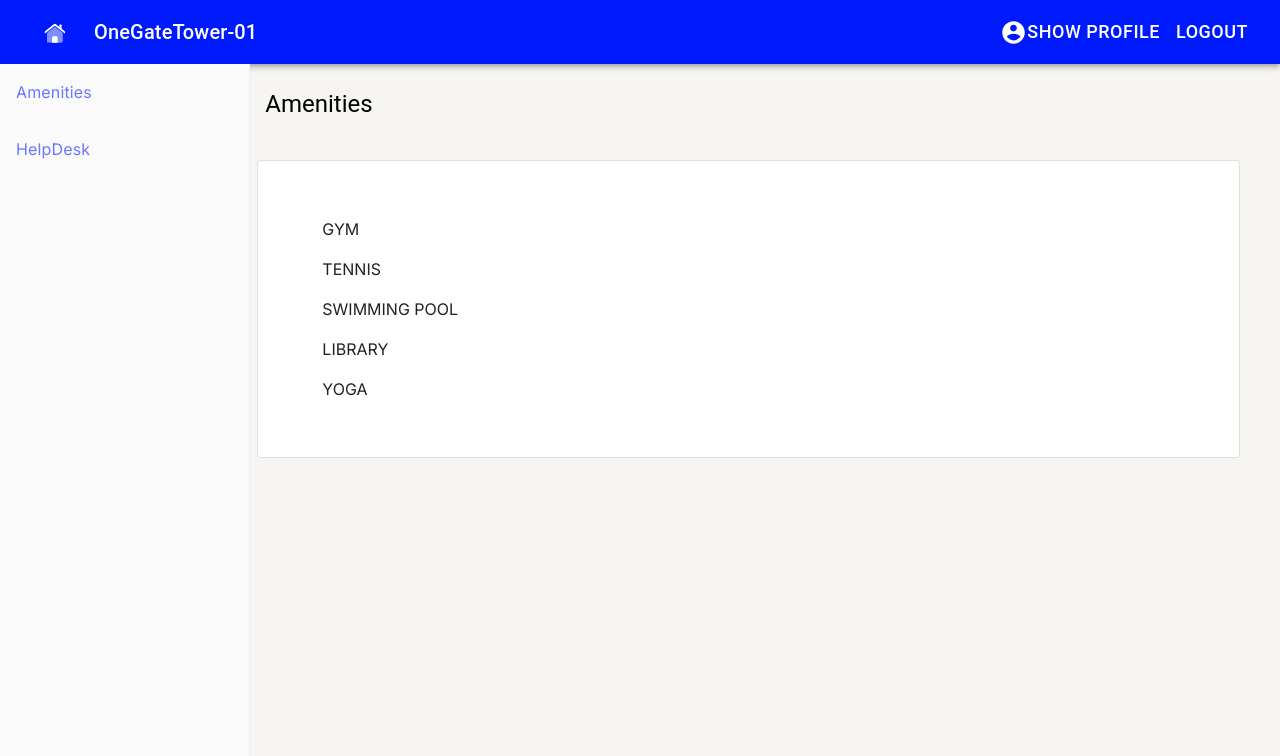
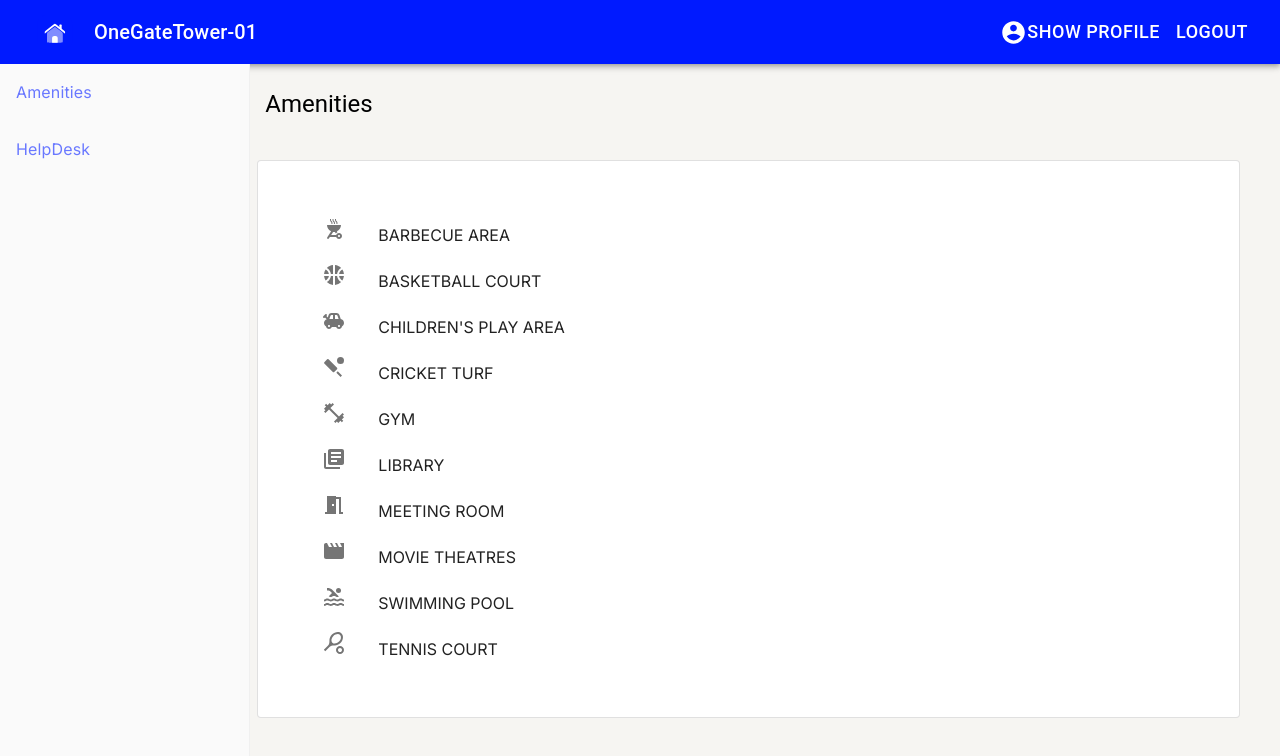
Before and after one commit to SalDev1/IBM_OneGate, a React (Vite) app: page /dashboard/amenities/book-amenity in a window 1280 px wide. Shown: the top 756 px of the page. Built offline with nearby package versions, Linux system fonts and the light colour scheme.

Commit message:
added more ammenities

```diff
--- a/src/pages/AmenitySelect.tsx
+++ b/src/pages/AmenitySelect.tsx
@@ -1,13 +1,24 @@
 import {
+  Button,
   Card,
   Grid,
   ListItemButton,
   Typography,
 } from "@mui/material";
 import { Link } from "react-router-dom";
+import ListItemIcon from '@mui/material/ListItemIcon';
+import SportsTennisIcon from '@mui/icons-material/SportsTennis';
+import FitnessCenterIcon from '@mui/icons-material/FitnessCenter';
+import PoolIcon from '@mui/icons-material/Pool';
+import LibraryBooksIcon from '@mui/icons-material/LibraryBooks';
+import SportsBasketballIcon from '@mui/icons-material/SportsBasketball';
+import SportsCricketIcon from '@mui/icons-material/SportsCricket';
+import MovieIcon from '@mui/icons-material/Movie';
+import ToysIcon from '@mui/icons-material/Toys';
+import OutdoorGrillIcon from '@mui/icons-material/OutdoorGrill';
+import MeetingRoomIcon from '@mui/icons-material/MeetingRoom';
 import DNavBar from "../components/DNavBar";
 import DSideBar from "../components/DSideBar";
-
 export default function AmenitySelect() {
   return (
     <div style={{ backgroundColor: "#F6F5F2" }}>
@@ -23,6 +34,7 @@ export default function AmenitySelect() {
           <Typography variant="h5" marginLeft="3rem" display="flex">
             Amenities
           </Typography>
+
           <Card
             variant="outlined"
             sx={{ maxWidth: 1200, margin: 5, padding: 6 }}
@@ -32,46 +44,96 @@ export default function AmenitySelect() {
                 to="book-amenity-date"
                 state={{
                   amenity: {
-                    name: "gym",
+                    name: "Barbecue Area",
                     description:
                       "Lorem ipsum dolor, sit amet consectetur adipisicing elit. Similique ab itaque iusto sed animi officiis, nobis laboriosam! Magni non assumenda modi, minima fugit laborum numquam qui natus.Laborum, hic quibusdam.",
                   },
                 }}
               >
-                GYM
+                <ListItemIcon>
+                <OutdoorGrillIcon/>
+                </ListItemIcon>
+                BARBECUE AREA
               </Link>
               <br></br>
             </ListItemButton>
+
+            <ListItemButton >
+              <Link
+                to="book-amenity-date"
+                state={{
+                  amenity: {
+                    name: "Bsketball Court",
+                    description:
+                      "Lorem ipsum dolor, sit amet consectetur adipisicing elit. Similique ab itaque iusto sed animi officiis, nobis laboriosam! Magni non assumenda modi, minima fugit laborum numquam qui natus.Laborum, hic quibusdam.",
+                  },
+                }}
+              >
+                <ListItemIcon>
+                <SportsBasketballIcon/>
+                </ListItemIcon>
+                BASKETBALL COURT
+              </Link>
+              <br></br>
+            </ListItemButton>
+
             <ListItemButton>
               <Link
                 to="book-amenity-date"
                 state={{
                   amenity: {
-                    name: "tennis",
+                    name: "Children's Play Area",
                     description:
                       "Lorem ipsum dolor, sit amet consectetur adipisicing elit. Similique ab itaque iusto sed animi officiis, nobis laboriosam! Magni non assumenda modi, minima fugit laborum numquam qui natus.Laborum, hic quibusdam.",
                   },
                 }}
               >
-                TENNIS
+                <ListItemIcon>
+                <ToysIcon/>
+                </ListItemIcon>
+                CHILDREN'S PLAY AREA
               </Link>
               <br></br>
             </ListItemButton>
+
             <ListItemButton>
               <Link
                 to="book-amenity-date"
                 state={{
                   amenity: {
-                    name: "swimming",
+                    name: "Cricket Turf",
                     description:
                       "Lorem ipsum dolor, sit amet consectetur adipisicing elit. Similique ab itaque iusto sed animi officiis, nobis laboriosam! Magni non assumenda modi, minima fugit laborum numquam qui natus.Laborum, hic quibusdam.",
                   },
                 }}
               >
-                SWIMMING POOL
+                <ListItemIcon>
+                <SportsCricketIcon/>
+                </ListItemIcon>
+                CRICKET TURF
               </Link>
               <br></br>
             </ListItemButton>
+
+            <ListItemButton >
+              <Link
+                to="book-amenity-date"
+                state={{
+                  amenity: {
+                    name: "Gym",
+                    description:
+                      "Lorem ipsum dolor, sit amet consectetur adipisicing elit. Similique ab itaque iusto sed animi officiis, nobis laboriosam! Magni non assumenda modi, minima fugit laborum numquam qui natus.Laborum, hic quibusdam.",
+                  },
+                }}
+              >
+                <ListItemIcon>
+              <FitnessCenterIcon />
+            </ListItemIcon>
+                GYM
+              </Link>
+              <br></br>
+            </ListItemButton>
+
             <ListItemButton>
               <Link
                 to="book-amenity-date"
@@ -83,26 +145,92 @@ export default function AmenitySelect() {
                   },
                 }}
               >
+                <ListItemIcon>
+                <LibraryBooksIcon/>
+                </ListItemIcon>
                 LIBRARY
               </Link>
               <br></br>
             </ListItemButton>
+
             <ListItemButton>
               <Link
                 to="book-amenity-date"
                 state={{
                   amenity: {
-                    name: "yoga",
+                    name: "Meeting Room",
                     description:
                       "Lorem ipsum dolor, sit amet consectetur adipisicing elit. Similique ab itaque iusto sed animi officiis, nobis laboriosam! Magni non assumenda modi, minima fugit laborum numquam qui natus.Laborum, hic quibusdam.",
                   },
                 }}
               >
-                YOGA
+                <ListItemIcon>
+                <MeetingRoomIcon/>
+                </ListItemIcon>
+                MEETING ROOM
               </Link>
               <br></br>
             </ListItemButton>
+
+            <ListItemButton>
+              <Link
+                to="book-amenity-date"
+                state={{
+                  amenity: {
+                    name: "Movie Theatres",
+                    description:
+                      "Lorem ipsum dolor, sit amet consectetur adipisicing elit. Similique ab itaque iusto sed animi officiis, nobis laboriosam! Magni non assumenda modi, minima fugit laborum numquam qui natus.Laborum, hic quibusdam.",
+                  },
+                }}
+              >
+                <ListItemIcon>
+                <MovieIcon/>
+                </ListItemIcon>
+                MOVIE THEATRES
+              </Link>
+              <br></br>
+            </ListItemButton>
+
+            <ListItemButton>
+              <Link
+                to="book-amenity-date"
+                state={{
+                  amenity: {
+                    name: "Swimming Pool",
+                    description:
+                      "Lorem ipsum dolor, sit amet consectetur adipisicing elit. Similique ab itaque iusto sed animi officiis, nobis laboriosam! Magni non assumenda modi, minima fugit laborum numquam qui natus.Laborum, hic quibusdam.",
+                  },
+                }}
+              >
+                <ListItemIcon>
+                <PoolIcon/>
+                </ListItemIcon>
+                SWIMMING POOL
+              </Link>
+              <br></br>
+            </ListItemButton>
+
+            <ListItemButton>
+              <Link
+                to="book-amenity-date"
+                state={{
+                  amenity: {
+                    name: "Tennis Court",
+                    description:
+                      "Lorem ipsum dolor, sit amet consectetur adipisicing elit. Similique ab itaque iusto sed animi officiis, nobis laboriosam! Magni non assumenda modi, minima fugit laborum numquam qui natus.Laborum, hic quibusdam.",
+                  },
+                }}
+              >
+                <ListItemIcon>
+              <SportsTennisIcon />
+            </ListItemIcon>
+                TENNIS COURT
+              </Link>
+              <br></br>
+            </ListItemButton>
+
           </Card>
+
         </Grid>
       </Grid>
     </div>
```
